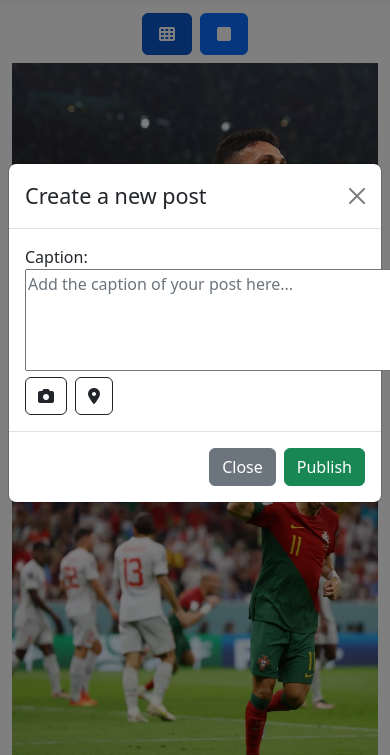
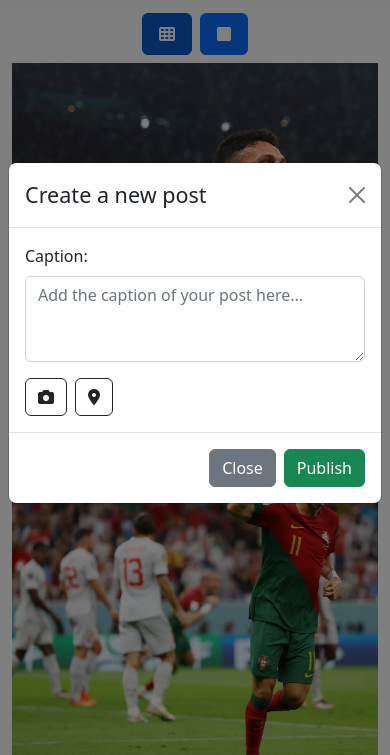
Before and after one commit to ZeInacioCB/4geek-bootstrap-instagramFeed, a plain HTML site: page index.html in a window 390 px wide. Both pictures are taken after a click on the button "Create a new post". Shown: the part 89-844 px from the top of the page. Drawn offline with nearby package versions, Linux system fonts and the light colour scheme.

Commit message:
Modal textarea tag amended to responsive bootstrap

```diff
--- a/index.html
+++ b/index.html
@@ -54,14 +54,14 @@
                     <button type="button" class="btn-close" data-bs-dismiss="modal" aria-label="Close"></button>
                 </div>
                 <div class="modal-body">
-                    <span>Caption:</span>
-                    <textarea class="text-secondary" rows="4" cols="60">Add the caption of your post here...
-                    </textarea>
+                    <div class="mb-3">
+                        <label for="captionInput" class="form-label">Caption:</label>
+                        <textarea class="form-control" id="captionInput" rows="3" placeholder="Add the caption of your post here..."></textarea>
+                    </div>
                     <div class="d-flex justify-content-start gap-2">
                         <button type="button" class="btn btn-outline-dark"><span><i class="fa-solid fa-camera"></i></span></button>
                         <button type="button" class="btn btn-outline-dark"><span><i class="fa-solid fa-location-dot"></i></span></button>
                     </div>
-
                 </div>
                 <div class="modal-footer">
                     <button type="button" class="btn btn-secondary" data-bs-dismiss="modal">Close</button>
```
